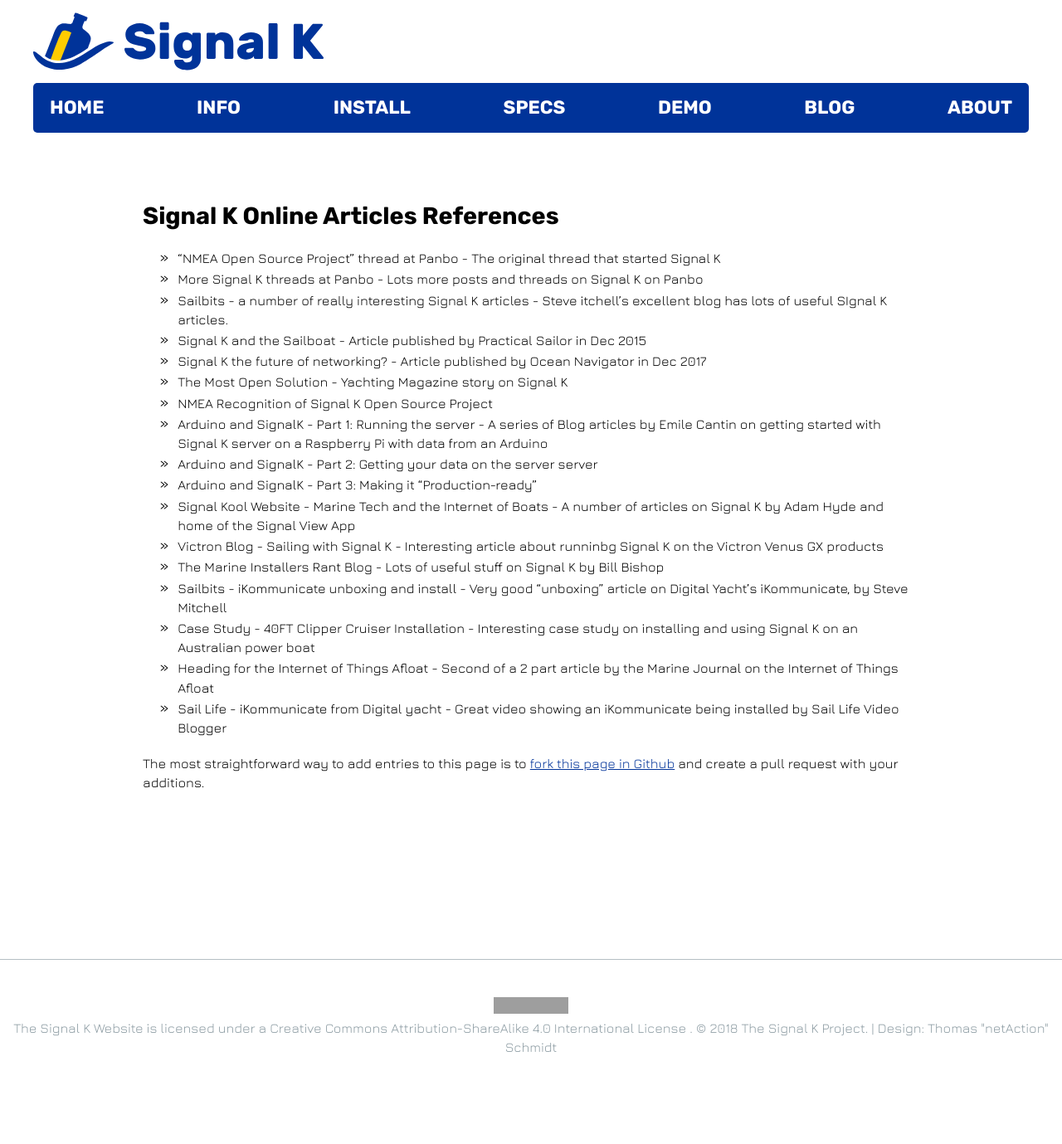
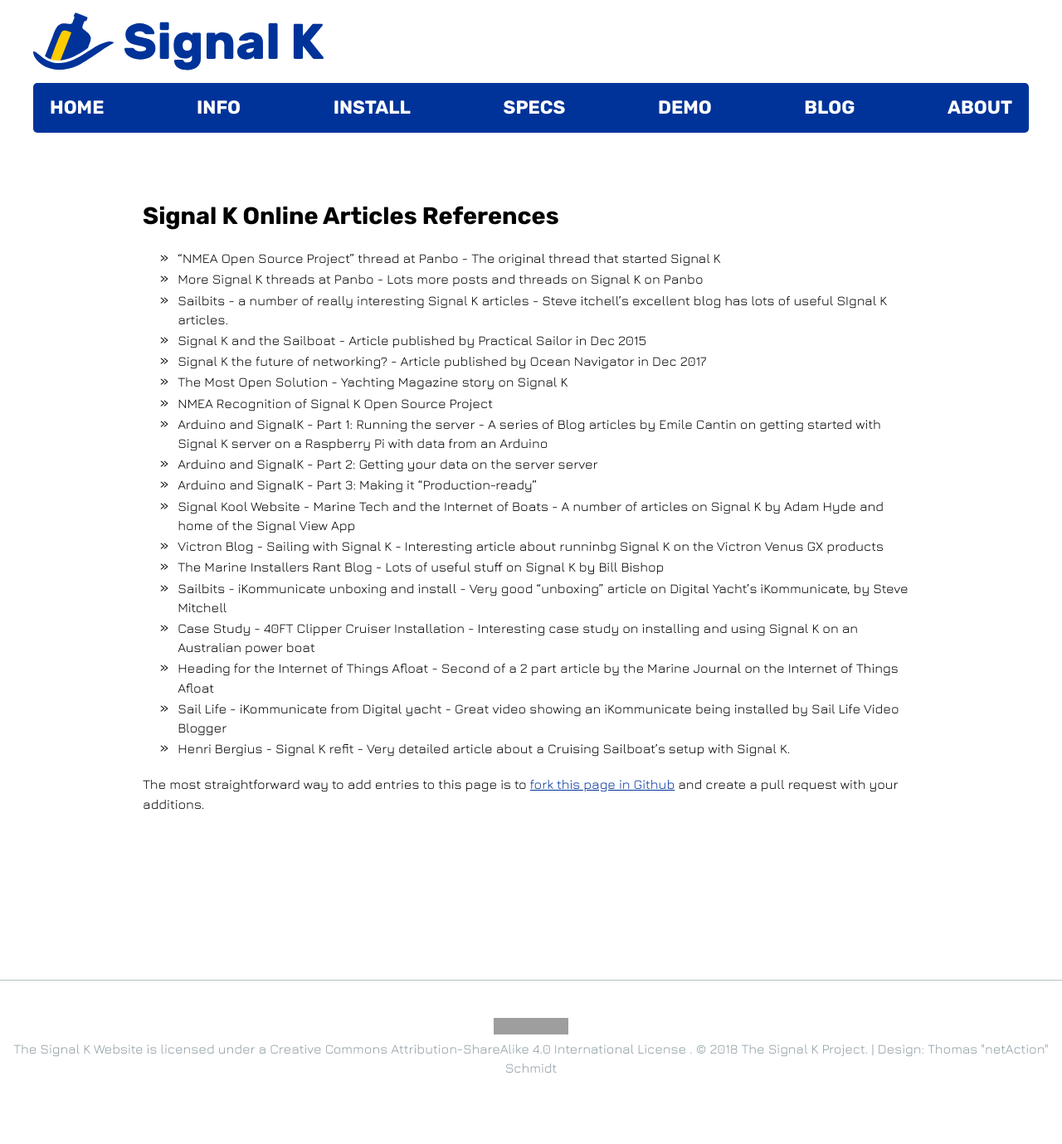
Before and after one commit to SignalK/signalk.github.io, a Jekyll site: the page built from references.md, in a window 1280 px wide. Shown: the whole page at 83% size. Built offline with Jekyll 4.4.1, drawn with Linux system fonts in a browser that asks for light colours; nearby versions of some CDN libraries; before the commit the page ends 1354 px from its top, so only the background shows below that; grey boxes are pictures that could not be loaded.

Commit message:
Update references.md
Added Henri Bergius' Blog Post

```diff
--- a/references.md
+++ b/references.md
@@ -23,5 +23,6 @@
 - [Case Study - 40FT Clipper Cruiser Installation](http://www.signalk.com.au/applications-uses/84-case-study-40ft-clipper-cruiser-installation) - Interesting case study on installing and using Signal K on an Australian power boat
 - [Heading for the Internet of Things Afloat](https://www.marineelectronicsjournal.com/content/newsm/news.asp?show=VIEW&a=188) - Second of a 2 part article by the Marine Journal on the Internet of Things Afloat
 - [Sail Life - iKommunicate from Digital yacht](https://www.youtube.com/watch?v=iMVsoCmwuMg) - Great video showing an iKommunicate being installed by Sail Life Video Blogger
+- [Henri Bergius - Signal K refit](https://bergie.iki.fi/blog/signalk-boat-iot/) - Very detailed article about a Cruising Sailboat's setup with Signal K.
 
 The most straightforward way to add entries to this page is to [fork this page in Github](https://github.com/SignalK/signalk.github.io/blob/master/references.md) and create a pull request with your additions.
```
